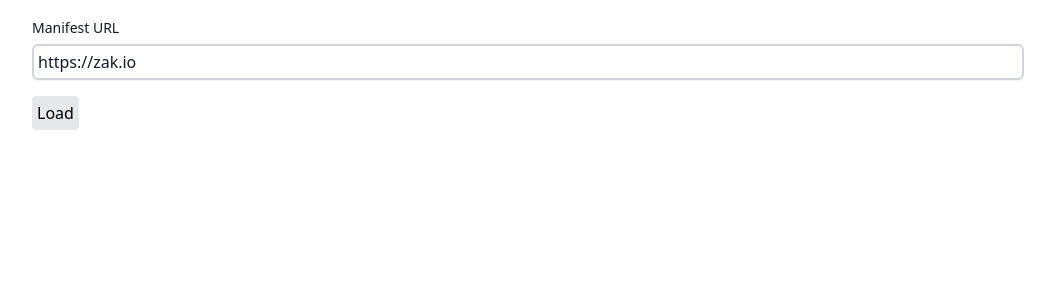
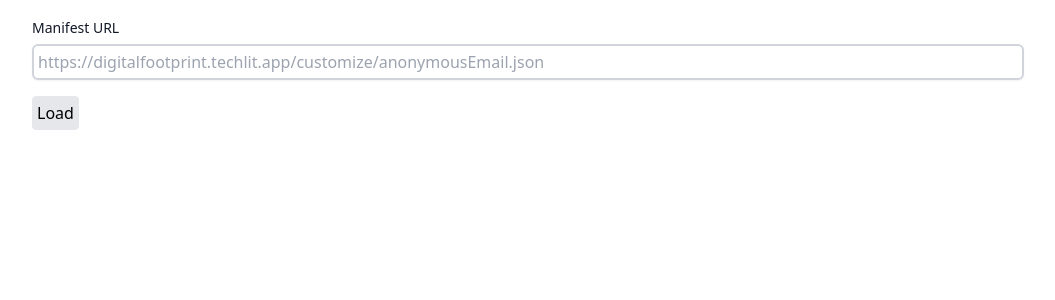
Before and after one commit to zakkolar/tools.techlit.customize, a Nuxt app: page / in a window 1280 px wide. Shown: the top 300 px of the page, without its empty margins (112-1167 px from the left). Built offline with nearby package versions, Linux system fonts and the light colour scheme.

Commit message:
Fix placeholder

```diff
--- a/pages/index.vue
+++ b/pages/index.vue
@@ -222,7 +222,7 @@
     <div v-if="state === STATES.READY">
         <form @submit.prevent="setManifest">
             <label for="url">Manifest URL</label>
-            <input id="url" value="https://zak.io" type="url" class="block outline-none focus:ring-blue-500 w-full rounded-md border-0 mb-4 mt-1 p-1.5 text-gray-900 shadow-sm ring-2 ring-inset ring-gray-300 placeholder:text-gray-400 ">
+            <input id="url" placeholder="https://digitalfootprint.techlit.app/customize/anonymousEmail.json" type="url" class="block outline-none focus:ring-blue-500 w-full rounded-md border-0 mb-4 mt-1 p-1.5 text-gray-900 shadow-sm ring-2 ring-inset ring-gray-300 placeholder:text-gray-400 ">
             <button class="border p-1 rounded bg-gray-200">Load</button>
         </form>
 
```
